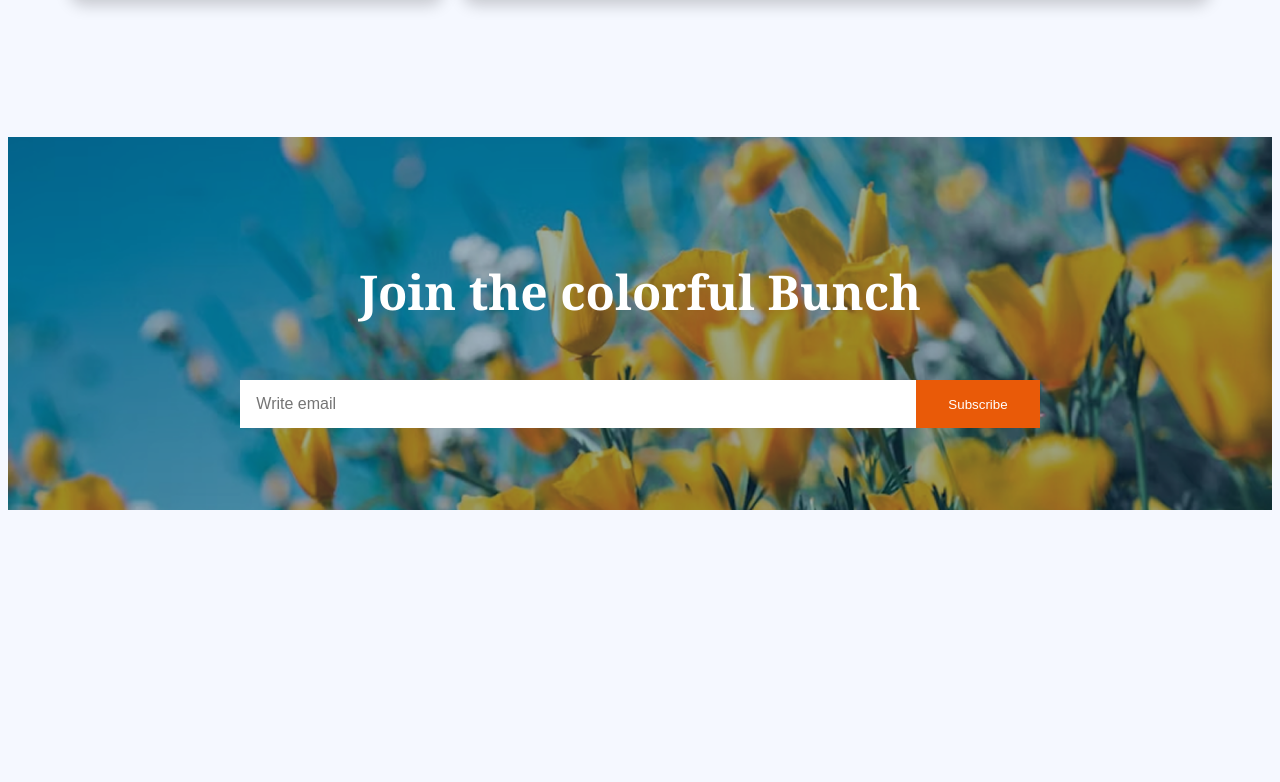
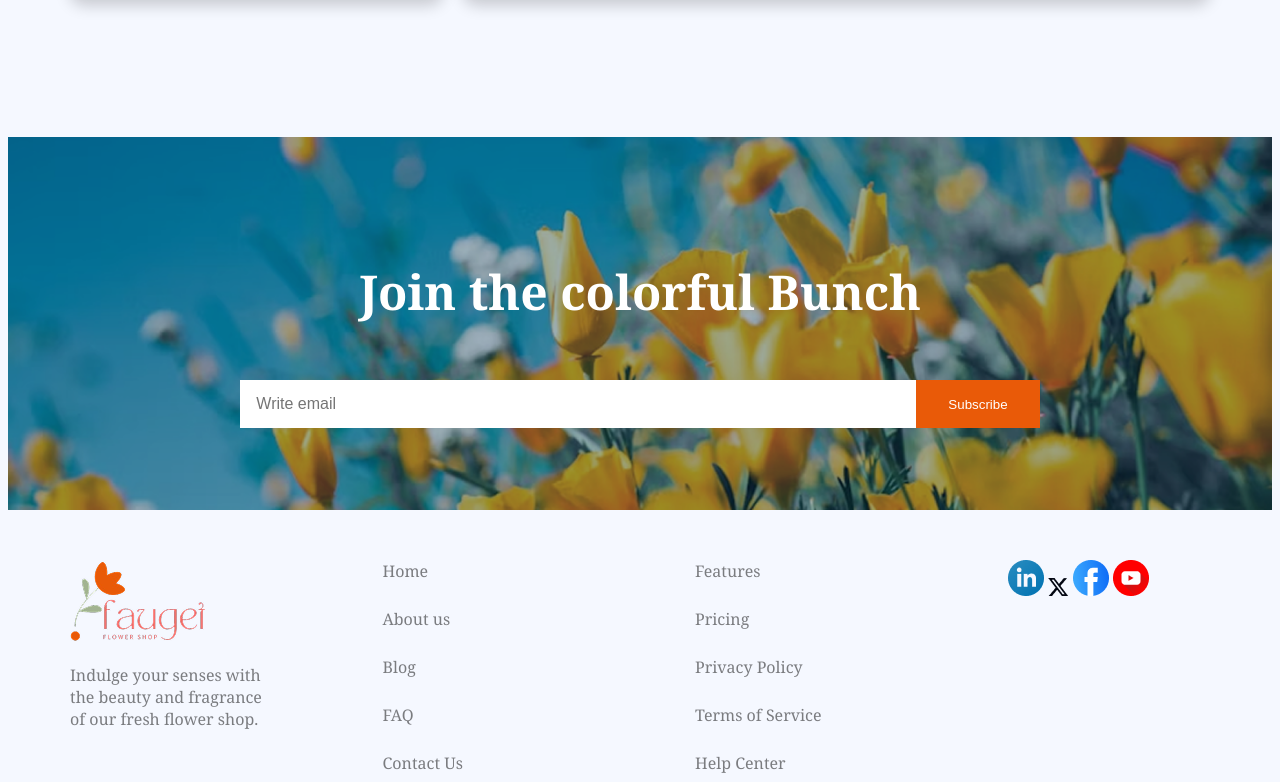
Before and after one commit to Nidan73/ph-a2-responsive-flowers, a plain HTML site: page index.html in a window 1280 px wide. Shown: the part 3071-3853 px from the top of the page. Before the commit the page ends 3589 px from the top, so only its background shows below. Drawn offline with Linux system fonts and the light colour scheme.

Commit message:
completed

```diff
--- a/index.html
+++ b/index.html
@@ -194,6 +194,33 @@
           </div>
         </div>
       </section>
+
+      <section class="main-footer">
+        <div class="footer-container">
+          <div class="column1">
+            <img src="assets/logo.png" alt="" />
+            <p class="column1-desc">
+              Indulge your senses with the beauty and fragrance of our fresh
+              flower shop.
+            </p>
+          </div>
+          <div class="column2">
+            <a href="">Home</a><a href="">About us</a><a href="">Blog</a
+            ><a href="">FAQ</a><a href="">Contact Us</a>
+          </div>
+          <div class="column3">
+            <a href="">Features</a><a href="">Pricing</a
+            ><a href="">Privacy Policy</a><a href="">Terms of Service</a
+            ><a href="">Help Center</a>
+          </div>
+          <div class="column4">
+            <img src="assets/icon-linkedin.png" alt="" />
+            <img src="assets/icon-twitter.png" alt="" />
+            <img src="assets/icon-facebook.png" alt="" />
+            <img src="assets/icon-youtube.png" alt="" />
+          </div>
+        </div>
+      </section>
     </footer>
   </body>
 </html>
--- a/style/style.css
+++ b/style/style.css
@@ -232,6 +232,38 @@ header ul,
   border: none;
   cursor: pointer;
 }
+
+.main-footer {
+  max-width: 1140px;
+  margin: 0 auto;
+  margin-top: 50px;
+}
+
+.column1-desc {
+  font-size: 1rem;
+  color: rgba(0, 0, 0, 0.5);
+}
+
+.column2,
+.column3 {
+  display: flex;
+  flex-direction: column;
+  gap: 26px;
+}
+.column2 > a {
+  text-decoration: none;
+  color: rgba(0, 0, 0, 0.5);
+}
+.column3 > a {
+  text-decoration: none;
+  color: rgba(0, 0, 0, 0.5);
+}
+
+.footer-container {
+  display: grid;
+  grid-template-columns: repeat(4, 1fr);
+  gap: 110px;
+}
 @media screen and (max-width: 576px) {
   .link-part1 {
     display: none;
@@ -304,4 +336,9 @@ header ul,
     flex-shrink: 0;
     padding: 0 1.5rem;
   }
+
+  .footer-container {
+    grid-template-columns: repeat(1, 1fr);
+    gap: 20px;
+  }
 }
```
